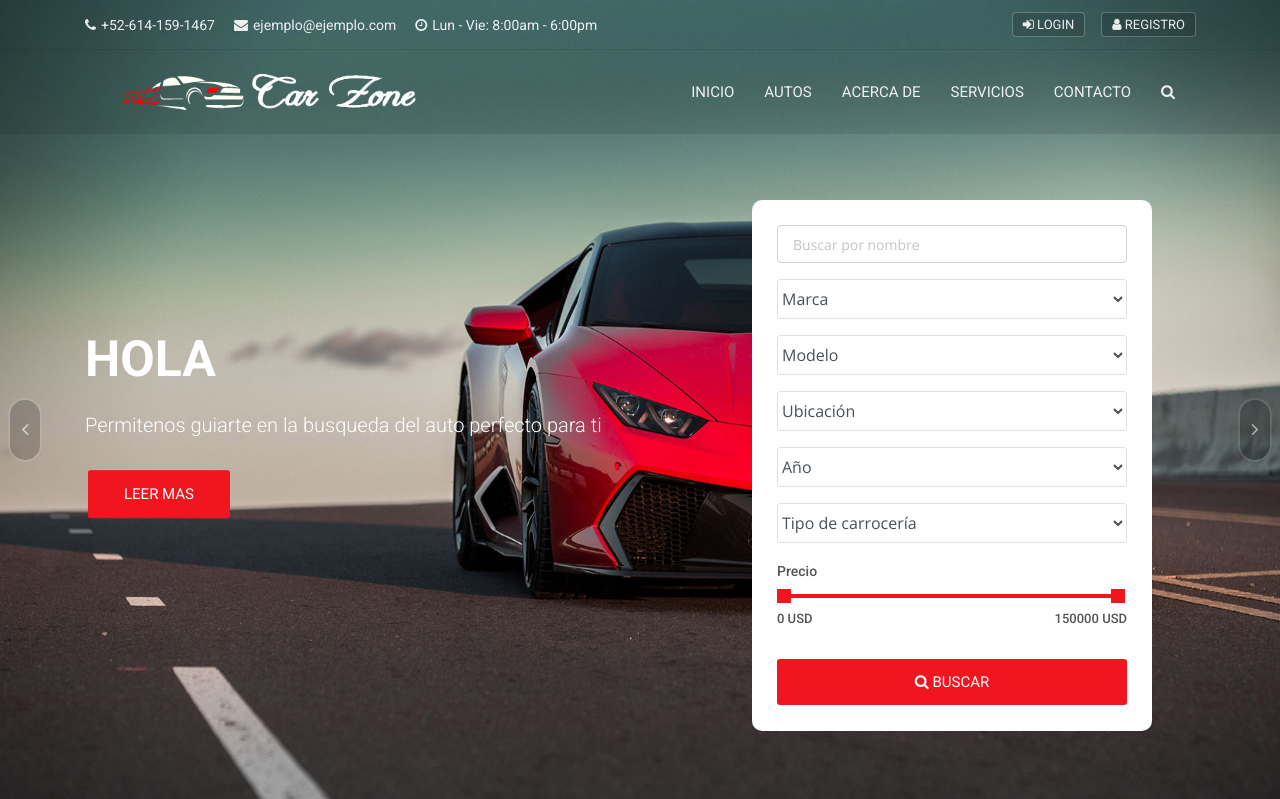
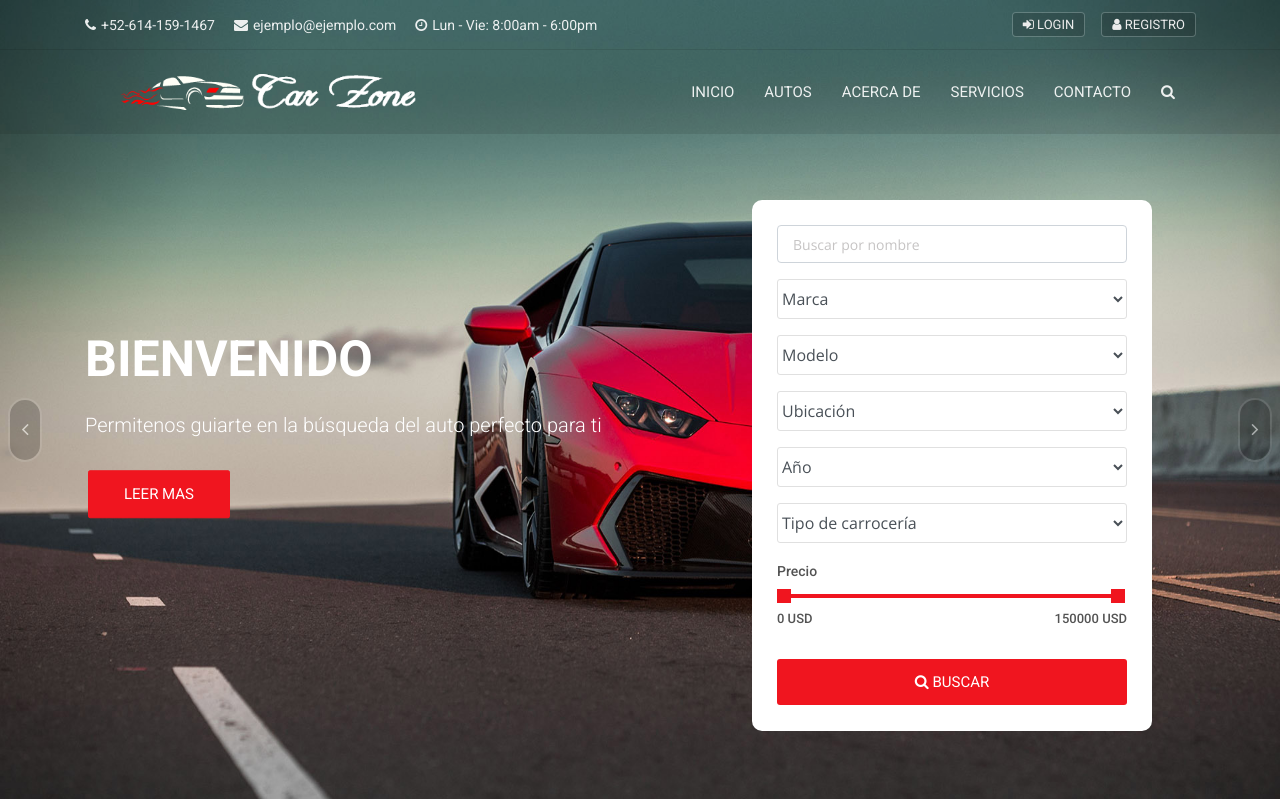
Before and after one commit to Alejb2001/carzone-project, a Django app: page / in a window 1280 px wide. Shown: the top 799 px of the page. Run offline with Django 4.2, Linux system fonts and the light colour scheme; some libraries are stand-ins or nearby versions.

Commit message:
Ajustes en los titulos de sección en home.html

```diff
--- a/templates/pages/home.html
+++ b/templates/pages/home.html
@@ -124,8 +124,8 @@
             <div class="carousel-item banner-max-height active item-bg">
                 <img class="d-block w-100 h-100" src="{% static 'img/car-1.jpg' %}" alt="banner">
                 <div class="carousel-content container banner-info-2 bi-2 text-left">
-                    <h3>Hola</h3>
-                    <h5>Permitenos guiarte en la busqueda del auto perfecto para ti</h5>
+                    <h3>Bienvenido</h3>
+                    <h5>Permitenos guiarte en la búsqueda del auto perfecto para ti</h5>
                     <a href="services.html" class="btn btn-lg btn-theme">Leer mas</a>
                 </div>
             </div>
@@ -133,15 +133,15 @@
                 <img class="d-block w-100 h-100" src="{% static 'img/car-2.jpg' %}" alt="banner">
                 <div class="carousel-content container banner-info-2 bi-2 text-left">
                     <h3>Encuentra el auto de tus sueños</h3>
-                    <h5>Permitenos guiarte en la busqueda del auto perfecto para ti</h5>
+                    <h5>Permitenos guiarte en la búsqueda del auto perfecto para ti</h5>
                     <a href="#" class="btn btn-lg btn-theme">Leer mas</a>
                 </div>
             </div>
             <div class="carousel-item banner-max-height item-bg">
                 <img class="d-block w-100 h-100" src="{% static 'img/car-3.jpg' %}" alt="banner">
                 <div class="carousel-content container banner-info-2 bi-2 text-left">
-                    <h3>Tuestás al volante</h3>
-                    <h5>Permitenos guiarte en la busqueda del auto perfecto para ti</h5>
+                    <h3>Tu estás al volante</h3>
+                    <h5>Permitenos guiarte en la búsqueda del auto perfecto para ti</h5>
                     <a href="#" class="btn btn-lg btn-theme">Leer mas</a>
                 </div>
             </div>
@@ -173,8 +173,8 @@
                 <div class="form-group">
                     <select class="form-control search-fields" name="select-location">
                         <option selected="true" disabled="disabled">Ubicación</option>
-                        <option>United States</option>
-                        <option>United Kingdom</option>
+                        <option>E.E.U.U.</option>
+                        <option>Reino Unido</option>
                     </select>
                 </div>
                 <div class="form-group">
```
